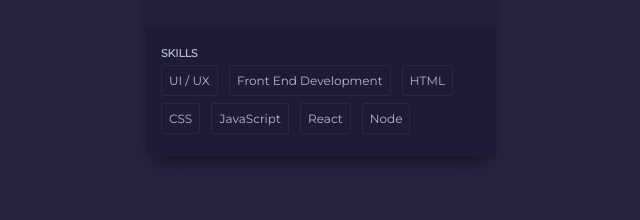
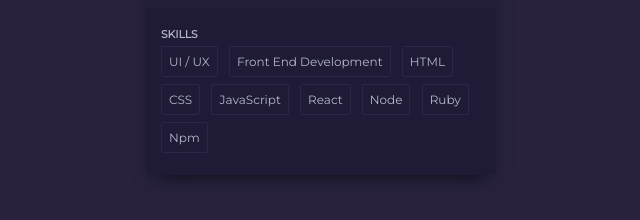
Before and after one commit to Vera25-O/profilecard, a plain HTML site: page index.html in a window 1280 px wide. Shown: the part 554-774 px from the top of the page, without its empty margins (319-959 px from the left). Drawn offline with Linux system fonts and the light colour scheme; a web font is replaced by a local one.

Commit message:
modified style.css

```diff
--- a/index.html
+++ b/index.html
@@ -36,6 +36,8 @@
 			<li>JavaScript</li>
 			<li>React</li>
 			<li>Node</li>
+			<li>Ruby</li>
+			<li>Npm</li>
 		</ul>
 	</div>
 </div>
```
